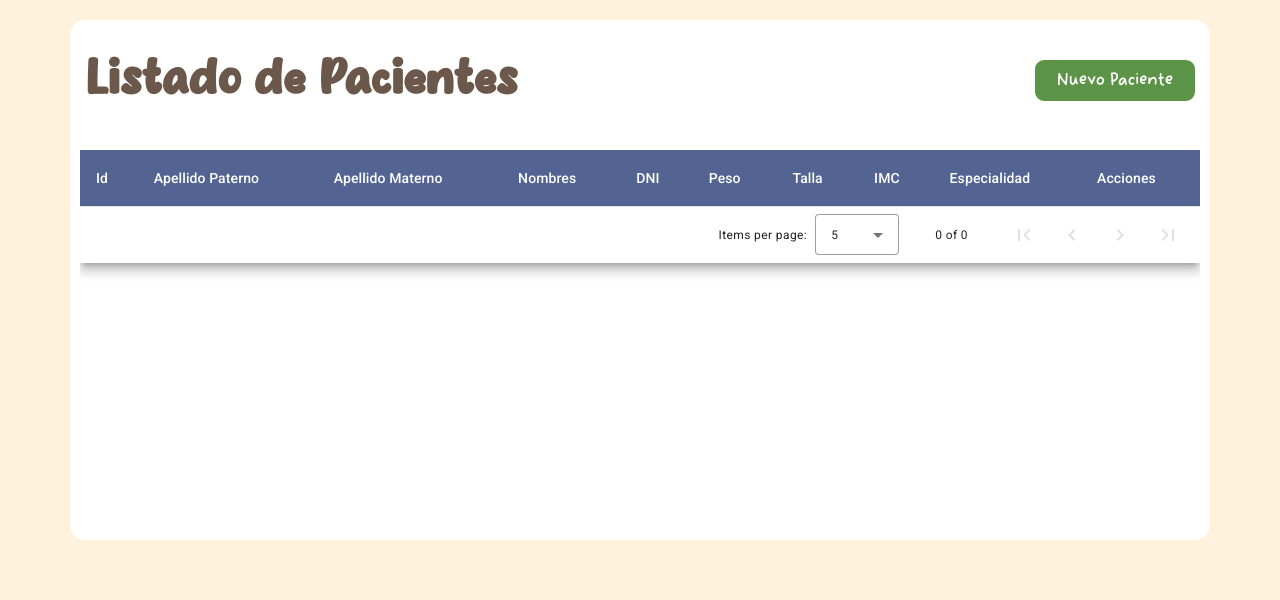
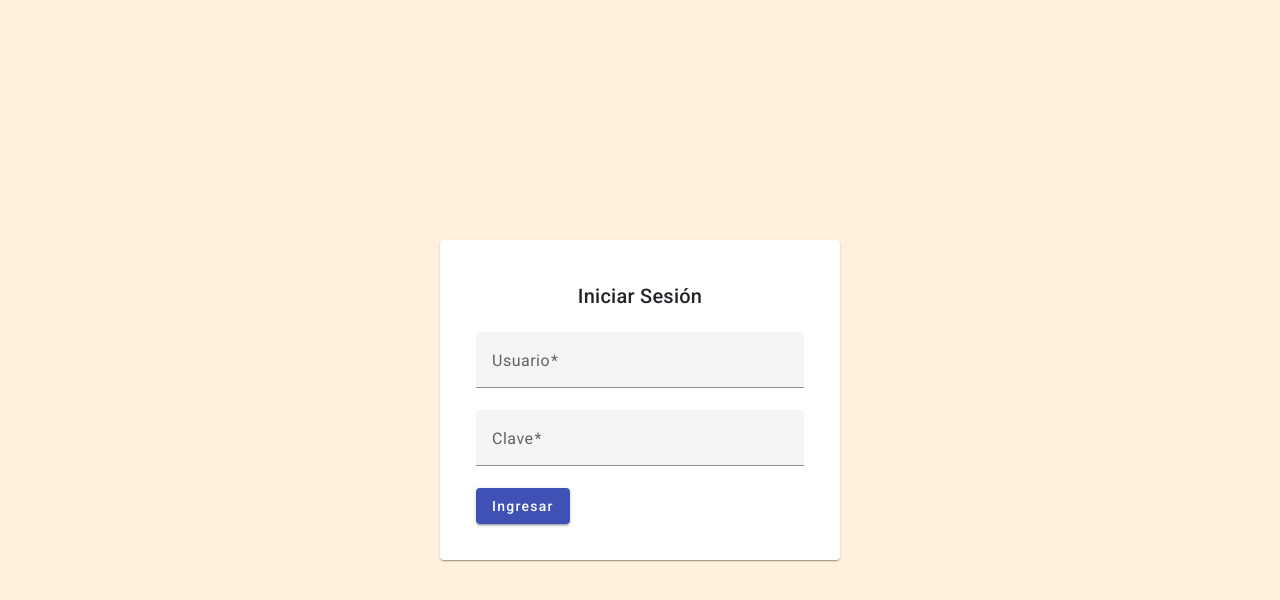
Before and after one commit to eaam21/clinica-frontend, an Angular app: page / in a window 1280 px wide. Shown: the top 600 px of the page. Built offline with nearby package versions, Linux system fonts and the light colour scheme; no server answers.

Commit message:
Agregando componente login

```diff
--- a/src/app/app.routes.ts
+++ b/src/app/app.routes.ts
@@ -2,7 +2,8 @@ import { NgModule } from '@angular/core';
 import { RouterModule, Routes } from '@angular/router';
 
 export const routes: Routes = [
-    {path:'', loadComponent:()=>import('./inicio/inicio.component')},
+    {path:'', loadComponent:()=>import('./login/login.component')},
+    {path:'inicio', loadComponent:()=>import('./inicio/inicio.component')},
     {path:'registrar', loadComponent:()=>import('./formulario-paciente/formulario-paciente.component')},
     {path:'editar/:id', loadComponent:()=>import('./formulario-paciente/formulario-paciente.component')},
 ];
--- /dev/null
+++ b/src/app/login/login.component.css
@@ -0,0 +1,15 @@
+.login-container {
+    display: flex;
+    justify-content: center;
+    align-items: center;
+    height: 100vh;
+  }
+
+  mat-card {
+    width: 400px;
+    padding: 20px;
+  }
+
+  .full-width {
+    width: 100%;
+  }
--- /dev/null
+++ b/src/app/login/login.component.html
@@ -0,0 +1,19 @@
+
+    <div class="login-container">
+        <mat-card>
+          <mat-card-title style="margin: 20px auto 20px auto;">Iniciar Sesión</mat-card-title>
+          <mat-card-content>
+            <form #loginForm="ngForm" >
+              <mat-form-field class="full-width">
+                <mat-label>Usuario</mat-label>
+                <input matInput  name="username" required />
+              </mat-form-field>
+              <mat-form-field class="full-width">
+                <mat-label>Clave</mat-label>
+                <input matInput type="password" name="password" required />
+              </mat-form-field>
+              <button mat-raised-button color="primary" type="submit" [disabled]="loginForm.invalid">Ingresar</button>
+            </form>
+          </mat-card-content>
+        </mat-card>
+    </div>
```
Also changed, not shown: src/app/login/login.component.ts (added, +25 -0 lines), 1 other file (tests, documents, lock files or other folders).
